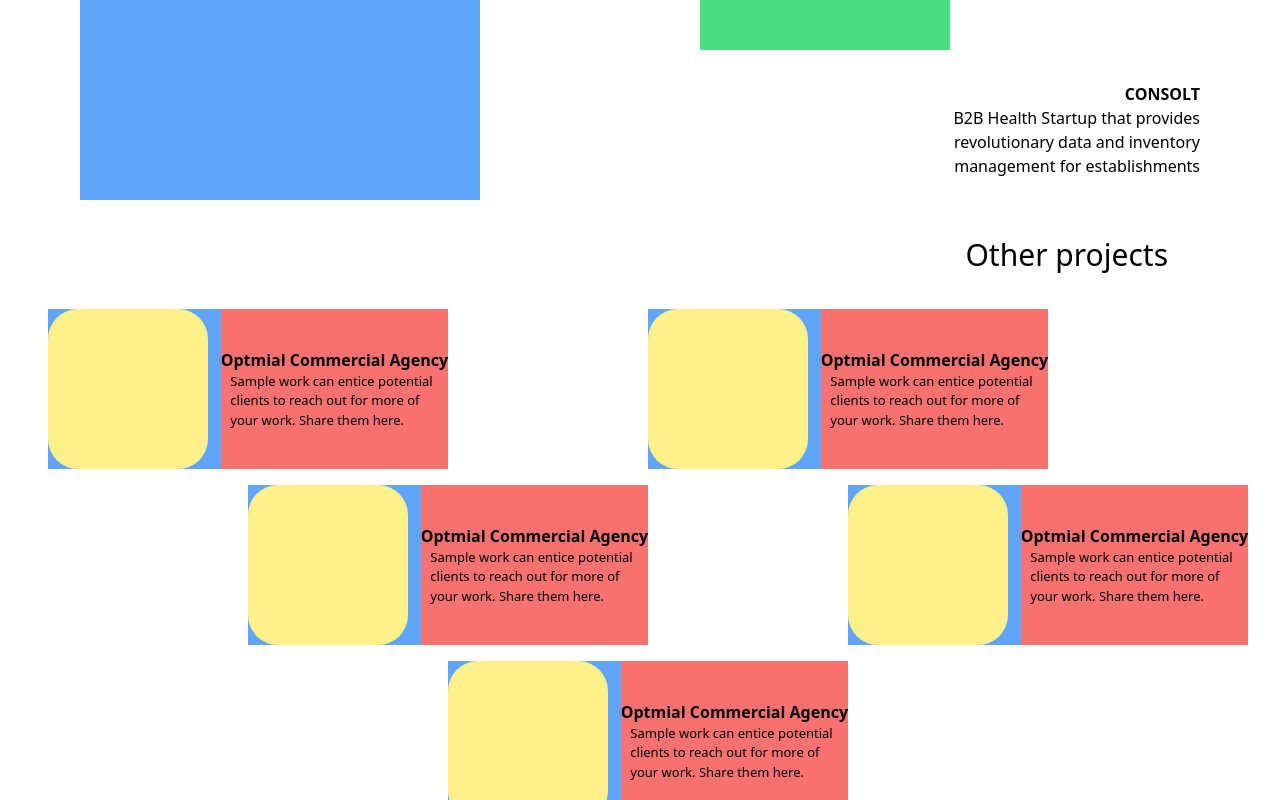
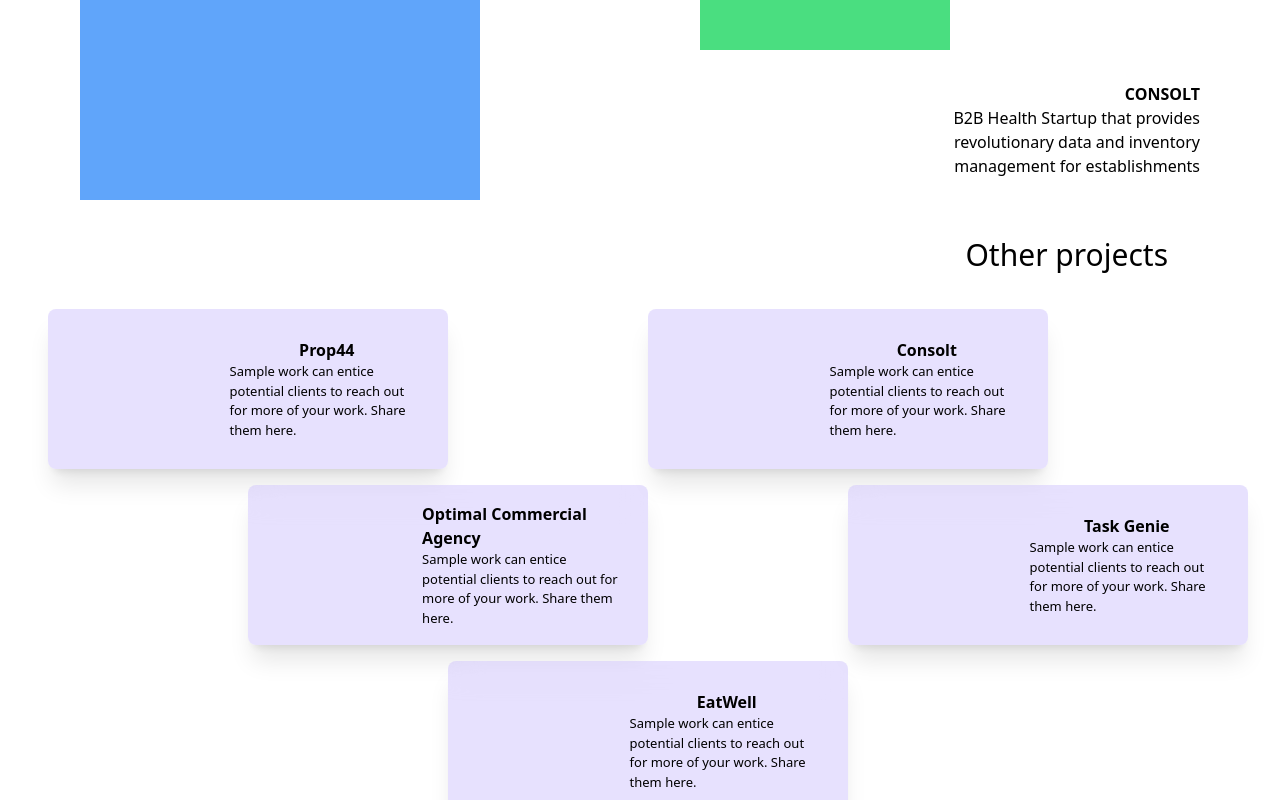
Before and after one commit to OdysseusOma/odysseusoma.github.io, a React (Vite) app: page / in a window 1280 px wide. Shown: the part 2000-2800 px from the top of the page. Built offline with nearby package versions, Linux system fonts and the light colour scheme.

Commit message:
Projects page update

```diff
--- a/src/sections/Coding.jsx
+++ b/src/sections/Coding.jsx
@@ -9,7 +9,7 @@ const Coding = () => {
       </span>
       <div className="mt-0 md:mt-[2rem] px-[2rem] flex md:justify-between">
         <div className="hidden md:block w-[200px] lg:w-[400px] h-[250px] lg:h-[450px] bg-blue-400 mx-auto md:mx-0">
-          Consolt HomePage
+          Escent Store
         </div>
         <div className="flex flex-col md:block mx-auto md:mx-0 scale-[0.7] lg:scale-[1]">
           <div className="flex h-fit  justify-center flex-col md:flex-row mx-auto md:mx-0">
@@ -37,70 +37,159 @@ const Coding = () => {
         </div>
         <div className="mt-[2rem] flex flex flex-wrap justify-center md:grid grid-cols-6 grid-rows-3 gap-[1rem]">
           {/* Project 1 */}
-          <div className="h-[10rem] w-[25rem] col-start-1 bg-blue-400 relative">
-            <div className="flex justify-between">
-              <div className="h-[10rem] w-[10rem] bg-yellow-200 rounded-[30px]"></div>
-              <div className="flex flex-col items-center justify-center bg-red-400">
-                <span className="font-bold">Optmial Commercial Agency</span>
+          <a
+            href="https://www.google.com"
+            target="_blank"
+            rel="noopener noreferrer"
+            className="no-underline col-start-1 transition ease-in-out delay-150 hover:scale-105"
+          >
+            <div className="h-[10rem] w-[25rem] relative overflow-hidden bg-opacity-40 bg-blur-lg backdrop-filter backdrop-blur-lg p-6 rounded-lg shadow-xl flex transition-transform transform bg-violet-300 hover:bg-violet-500">
+              <div className="flex justify-between space-x-2 items-center">
+                <div
+                  id="docu-image"
+                  className="h-[10rem] w-[10rem] rounded-[30px] overflow-hidden flex items-center"
+                >
+                  {/* The document PNG image */}
+                  {/* <img
+                    src={DocImage}
+                    alt="Document Image"
+                    className="object-cover w-[70%] rounded-[30px] transition-transform transform hover:scale-120"
+                  /> */}
+                </div>
+                <div className="flex flex-col items-center justify-center">
+                  <span className="font-bold">Prop44</span>
                   <span className="max-w-[13rem] text-[13px]">
-                  Sample work can entice potential clients to reach out for more
-                  of your work. Share them here.
+                    Sample work can entice potential clients to reach out for
+                    more of your work. Share them here.
                   </span>
                 </div>
               </div>
             </div>
+          </a>
+
           {/* Project 2 */}
-          <div className="h-[10rem] w-[25rem] row-start-1 col-start-4 bg-blue-400">
-            <div className="flex justify-between">
-              <div className="h-[10rem] w-[10rem] bg-yellow-200 rounded-[30px]"></div>
-              <div className="flex flex-col items-center justify-center bg-red-400">
-                <span className="font-bold">Optmial Commercial Agency</span>
+          <a
+            href="https://www.google.com"
+            target="_blank"
+            rel="noopener noreferrer"
+            className="no-underline row-start-1 col-start-4 transition ease-in-out delay-150 hover:scale-105"
+          >
+            <div className="h-[10rem] w-[25rem] relative overflow-hidden bg-opacity-40 bg-blur-lg backdrop-filter backdrop-blur-lg p-6 rounded-lg shadow-xl flex transition-transform transform bg-violet-300 hover:bg-violet-500">
+              <div className="flex justify-between space-x-2 items-center">
+                <div
+                  id="docu-image"
+                  className="h-[10rem] w-[10rem] rounded-[30px] overflow-hidden flex items-center"
+                >
+                  {/* The document PNG image */}
+                  {/* <img
+                    src={DocImage}
+                    alt="Document Image"
+                    className="object-cover w-[70%] rounded-[30px] transition-transform transform hover:scale-120"
+                  /> */}
+                </div>
+                <div className="flex flex-col items-center justify-center">
+                  <span className="font-bold">Consolt</span>
                   <span className="max-w-[13rem] text-[13px]">
-                  Sample work can entice potential clients to reach out for more
-                  of your work. Share them here.
+                    Sample work can entice potential clients to reach out for
+                    more of your work. Share them here.
                   </span>
                 </div>
               </div>
             </div>
+          </a>
+
           {/* Project 3 */}
-          <div className="h-[10rem] w-[25rem] row-start-2 col-start-2 row-start-2 bg-blue-400">
-            <div className="flex justify-between">
-              <div className="h-[10rem] w-[10rem] bg-yellow-200 rounded-[30px]"></div>
-              <div className="flex flex-col items-center justify-center bg-red-400">
-                <span className="font-bold">Optmial Commercial Agency</span>
+          <a
+            href="https://www.google.com"
+            target="_blank"
+            rel="noopener noreferrer"
+            className="no-underline row-start-2 col-start-2 transition ease-in-out delay-150 hover:scale-105"
+          >
+            <div className="h-[10rem] w-[25rem] relative overflow-hidden bg-opacity-40 bg-blur-lg backdrop-filter backdrop-blur-lg p-6 rounded-lg shadow-xl flex transition-transform transform bg-violet-300 hover:bg-violet-500">
+              <div className="flex justify-between space-x-2 items-center">
+                <div
+                  id="docu-image"
+                  className="h-[10rem] w-[10rem] rounded-[30px] overflow-hidden flex items-center"
+                >
+                  {/* The document PNG image */}
+                  {/* <img
+                    src={DocImage}
+                    alt="Document Image"
+                    className="object-cover w-[70%] rounded-[30px] transition-transform transform hover:scale-120"
+                  /> */}
+                </div>
+                <div className="flex flex-col items-center justify-center">
+                  <span className="font-bold">Optimal Commercial Agency</span>
                   <span className="max-w-[13rem] text-[13px]">
-                  Sample work can entice potential clients to reach out for more
-                  of your work. Share them here.
+                    Sample work can entice potential clients to reach out for
+                    more of your work. Share them here.
                   </span>
                 </div>
               </div>
             </div>
+          </a>
+
           {/* Project 4 */}
-          <div className="h-[10rem] w-[25rem] row-start-2 col-start-5 bg-blue-400">
-            <div className="flex justify-between">
-              <div className="h-[10rem] w-[10rem] bg-yellow-200 rounded-[30px]"></div>
-              <div className="flex flex-col items-center justify-center bg-red-400">
-                <span className="font-bold">Optmial Commercial Agency</span>
+          <a
+            href="https://www.google.com"
+            target="_blank"
+            rel="noopener noreferrer"
+            className="no-underline row-start-2 col-start-5 transition ease-in-out delay-150 hover:scale-105"
+          >
+            <div className="h-[10rem] w-[25rem] relative overflow-hidden bg-opacity-40 bg-blur-lg backdrop-filter backdrop-blur-lg p-6 rounded-lg shadow-xl flex transition-transform transform bg-violet-300 hover:bg-violet-500">
+              <div className="flex justify-between space-x-2 items-center">
+                <div
+                  id="docu-image"
+                  className="h-[10rem] w-[10rem] rounded-[30px] overflow-hidden flex items-center"
+                >
+                  {/* The document PNG image */}
+                  {/* <img
+                    src={DocImage}
+                    alt="Document Image"
+                    className="object-cover w-[70%] rounded-[30px] transition-transform transform hover:scale-120"
+                  /> */}
+                </div>
+                <div className="flex flex-col items-center justify-center">
+                  <span className="font-bold">Task Genie</span>
                   <span className="max-w-[13rem] text-[13px]">
-                  Sample work can entice potential clients to reach out for more
-                  of your work. Share them here.
+                    Sample work can entice potential clients to reach out for
+                    more of your work. Share them here.
                   </span>
                 </div>
               </div>
             </div>
+          </a>
+
           {/* Project 5 */}
-          <div className="h-[10rem] w-[25rem] row-start-3 col-start-3 bg-blue-400">
-            <div className="flex justify-between">
-              <div className="h-[10rem] w-[10rem] bg-yellow-200 rounded-[30px]"></div>
-              <div className="flex flex-col items-center justify-center bg-red-400">
-                <span className="font-bold">Optmial Commercial Agency</span>
+          <a
+            href="https://www.google.com"
+            target="_blank"
+            rel="noopener noreferrer"
+            className="no-underline row-start-3 col-start-3 transition ease-in-out delay-150 hover:scale-105"
+          >
+            <div className="h-[10rem] w-[25rem] relative overflow-hidden bg-opacity-40 bg-blur-lg backdrop-filter backdrop-blur-lg p-6 rounded-lg shadow-xl flex transition-transform transform bg-violet-300 hover:bg-violet-500">
+              <div className="flex justify-between space-x-2 items-center">
+                <div
+                  id="docu-image"
+                  className="h-[10rem] w-[10rem] rounded-[30px] overflow-hidden flex items-center"
+                >
+                  {/* The document PNG image */}
+                  {/* <img
+                    src={DocImage}
+                    alt="Document Image"
+                    className="object-cover w-[70%] rounded-[30px] transition-transform transform hover:scale-120"
+                  /> */}
+                </div>
+                <div className="flex flex-col items-center justify-center">
+                  <span className="font-bold">EatWell</span>
                   <span className="max-w-[13rem] text-[13px]">
-                  Sample work can entice potential clients to reach out for more
-                  of your work. Share them here.
+                    Sample work can entice potential clients to reach out for
+                    more of your work. Share them here.
                   </span>
                 </div>
               </div>
             </div>
+          </a>
         </div>
       </div>
     </div>
--- a/src/sections/Home.jsx
+++ b/src/sections/Home.jsx
@@ -24,7 +24,7 @@ const Home = () => {
       <div className="heroCta absolute flex flex-col  md:right-0 bottom-10 gap-y-5 scale-[0.80] md:scale-auto">
         <a
           href="#"
-          className="emailbtn bg-[#57e4ff] px-[5rem] py-[0.5rem] cursor-pointer hover:bg-[#1b1f24] hover:scale-[1.1] hover:text-white transition ease-in-out duration-500"
+          className="emailbtn bg-violet-800 px-[5rem] py-[0.5rem] cursor-pointer hover:bg-[#1b1f24] hover:scale-[1.1] text-white transition ease-in-out duration-500"
         >
           Email me
         </a>
--- a/src/sections/Pager.jsx
+++ b/src/sections/Pager.jsx
@@ -6,7 +6,7 @@ const Pager = () => {
       {/* Omirin Adebayo Half */}
       <div className="md:w-[50%] flex flex-col justify-center items-center bg-[#1b1f24] py-5 md:py-0">
         <div className="h-[200px] w-[200px] bg-[#edf0f2]">image</div>
-        <div className="text-[#57e4ff] text-center font-bold py-[2rem]">
+        <div className="text-violet-500 text-center font-bold py-[2rem]">
           <div className="text-[28px]">&lt;OMIRIN ADEBAYO&gt;</div>
           <div className="text-[18px]">React Developer & Writer</div>
         </div>
@@ -28,10 +28,10 @@ const Pager = () => {
           frontend development.
         </p>
         <div className="aboutDownloads flex gap-[60px] text-white text-[11px]">
-          <div className="bg-[#1b1f24] py-2 px-9 cursor-pointer hover:bg-blue-400 hover:scale-[1.2] hover:text-black transition ease-in-out duration-500">
+          <div className="bg-[#1b1f24] py-2 px-9 cursor-pointer hover:bg-violet-800 hover:scale-[1.2] transition ease-in-out duration-500">
             Resume
           </div>
-          <div className="bg-[#1b1f24] py-2 px-9 cursor-pointer hover:bg-blue-400 hover:scale-[1.2] hover:text-black transition ease-in-out duration-500">
+          <div className="bg-[#1b1f24] py-2 px-9 cursor-pointer hover:bg-violet-800 hover:scale-[1.2] transition ease-in-out duration-500">
             Portfolio
           </div>
         </div>
--- a/src/sections/Writing.jsx
+++ b/src/sections/Writing.jsx
@@ -1,4 +1,5 @@
 import React from "react";
+import DocImage from "../assets/pngegg.png";
 
 const Writing = () => {
   return (
@@ -32,7 +33,69 @@ const Writing = () => {
         </div>
         <div className="mt-[2rem] flex flex flex-wrap justify-center md:grid grid-cols-6 grid-rows-3 gap-[1rem]">
           {/* Project 1 */}
-          <div className="h-[10rem] w-[25rem] col-start-1 bg-blue-400 relative">
+          <a
+            href="https://www.google.com"
+            target="_blank"
+            rel="noopener noreferrer"
+            className="no-underline col-start-1 transition ease-in-out delay-150 hover:scale-105"
+          >
+            <div className="h-[10rem] w-[25rem] relative overflow-hidden bg-opacity-40 bg-blur-lg backdrop-filter backdrop-blur-lg p-6 rounded-lg shadow-xl flex transition-transform transform bg-violet-300 hover:bg-violet-500">
+              <div className="flex justify-between space-x-2 items-center">
+                <div
+                  id="docu-image"
+                  className="h-[10rem] w-[10rem] rounded-[30px] overflow-hidden flex items-center"
+                >
+                  {/* The document PNG image */}
+                  <img
+                    src={DocImage}
+                    alt="Document Image"
+                    className="object-cover w-[70%] rounded-[30px] transition-transform transform hover:scale-120"
+                  />
+                </div>
+                <div className="flex flex-col items-center justify-center">
+                  <span className="font-bold">Optimal Commercial Agency</span>
+                  <span className="max-w-[13rem] text-[13px]">
+                    Sample work can entice potential clients to reach out for
+                    more of your work. Share them here.
+                  </span>
+                </div>
+              </div>
+            </div>
+          </a>
+
+          {/* Project 2 */}
+          <a
+            href="https://www.google.com"
+            target="_blank"
+            rel="noopener noreferrer"
+            className="no-underline row-start-1 col-start-4 transition ease-in-out delay-150 hover:scale-105"
+          >
+            <div className="h-[10rem] w-[25rem] relative overflow-hidden bg-opacity-40 bg-blur-lg backdrop-filter backdrop-blur-lg p-6 rounded-lg shadow-xl flex transition-transform transform bg-violet-300 hover:bg-violet-500 hover:scale-120">
+              <div className="flex justify-between space-x-2 items-center">
+                <div
+                  id="docu-image"
+                  className="h-[10rem] w-[10rem] rounded-[30px] overflow-hidden flex items-center"
+                >
+                  {/* The document PNG image */}
+                  <img
+                    src={DocImage}
+                    alt="Document Image"
+                    className="object-cover w-[70%] rounded-[30px] transition-transform transform hover:scale-120"
+                  />
+                </div>
+                <div className="flex flex-col items-center justify-center">
+                  <span className="font-bold">Optimal Commercial Agency</span>
+                  <span className="max-w-[13rem] text-[13px]">
+                    Sample work can entice potential clients to reach out for
+                    more of your work. Share them here.
+                  </span>
+                </div>
+              </div>
+            </div>
+          </a>
+
+          {/* Project 3 */}
+          {/* <div className="h-[10rem] w-[25rem] row-start-2 col-start-2 row-start-2 bg-blue-400">
             <div className="flex justify-between">
               <div className="h-[10rem] w-[10rem] bg-yellow-200 rounded-[30px]"></div>
               <div className="flex flex-col items-center justify-center bg-red-400">
@@ -43,59 +106,98 @@ const Writing = () => {
                 </span>
               </div>
             </div>
+          </div> */}
+          <a
+            href="https://www.google.com"
+            target="_blank"
+            rel="noopener noreferrer"
+            className="no-underline row-start-2 col-start-2 transition ease-in-out delay-150 hover:scale-105"
+          >
+            <div className="h-[10rem] w-[25rem] relative overflow-hidden bg-opacity-40 bg-blur-lg backdrop-filter backdrop-blur-lg p-6 rounded-lg shadow-xl flex transition-transform transform bg-violet-300 hover:bg-violet-500 hover:scale-120">
+              <div className="flex justify-between space-x-2 items-center">
+                <div
+                  id="docu-image"
+                  className="h-[10rem] w-[10rem] rounded-[30px] overflow-hidden flex items-center"
+                >
+                  {/* The document PNG image */}
+                  <img
+                    src={DocImage}
+                    alt="Document Image"
+                    className="object-cover w-[70%] rounded-[30px] transition-transform transform hover:scale-120"
+                  />
                 </div>
-          {/* Project 2 */}
-          <div className="h-[10rem] w-[25rem] row-start-1 col-start-4 bg-blue-400">
-            <div className="flex justify-between">
-              <div className="h-[10rem] w-[10rem] bg-yellow-200 rounded-[30px]"></div>
-              <div className="flex flex-col items-center justify-center bg-red-400">
-                <span className="font-bold">Optmial Commercial Agency</span>
+                <div className="flex flex-col items-center justify-center">
+                  <span className="font-bold">Optimal Commercial Agency</span>
                   <span className="max-w-[13rem] text-[13px]">
-                  Sample work can entice potential clients to reach out for more
-                  of your work. Share them here.
+                    Sample work can entice potential clients to reach out for
+                    more of your work. Share them here.
                   </span>
                 </div>
               </div>
             </div>
-          {/* Project 3 */}
-          <div className="h-[10rem] w-[25rem] row-start-2 col-start-2 row-start-2 bg-blue-400">
-            <div className="flex justify-between">
-              <div className="h-[10rem] w-[10rem] bg-yellow-200 rounded-[30px]"></div>
-              <div className="flex flex-col items-center justify-center bg-red-400">
-                <span className="font-bold">Optmial Commercial Agency</span>
+          </a>
+
+          {/* Project 4 */}
+          <a
+            href="https://www.google.com"
+            target="_blank"
+            rel="noopener noreferrer"
+            className="no-underline row-start-2 col-start-5 transition ease-in-out delay-150 hover:scale-105"
+          >
+            <div className="h-[10rem] w-[25rem] relative overflow-hidden bg-opacity-40 bg-blur-lg backdrop-filter backdrop-blur-lg p-6 rounded-lg shadow-xl flex transition-transform transform bg-violet-300 hover:bg-violet-500 hover:scale-120">
+              <div className="flex justify-between space-x-2 items-center">
+                <div
+                  id="docu-image"
+                  className="h-[10rem] w-[10rem] rounded-[30px] overflow-hidden flex items-center"
+                >
+                  {/* The document PNG image */}
+                  <img
+                    src={DocImage}
+                    alt="Document Image"
+                    className="object-cover w-[70%] rounded-[30px] transition-transform transform hover:scale-120"
+                  />
+                </div>
+                <div className="flex flex-col items-center justify-center">
+                  <span className="font-bold">Optimal Commercial Agency</span>
                   <span className="max-w-[13rem] text-[13px]">
-                  Sample work can entice potential clients to reach out for more
-                  of your work. Share them here.
+                    Sample work can entice potential clients to reach out for
+                    more of your work. Share them here.
                   </span>
                 </div>
               </div>
             </div>
-          {/* Project 4 */}
-          <div className="h-[10rem] w-[25rem] row-start-2 col-start-5 bg-blue-400">
-            <div className="flex justify-between">
-              <div className="h-[10rem] w-[10rem] bg-yellow-200 rounded-[30px]"></div>
-              <div className="flex flex-col items-center justify-center bg-red-400">
-                <span className="font-bold">Optmial Commercial Agency</span>
+          </a>
+
+          {/* Project 5 */}
+          <a
+            href="https://www.google.com"
+            target="_blank"
+            rel="noopener noreferrer"
+            className="no-underline row-start-3 col-start-3 transition ease-in-out delay-150 hover:scale-105"
+          >
+            <div className="h-[10rem] w-[25rem] relative overflow-hidden bg-opacity-40 bg-blur-lg backdrop-filter backdrop-blur-lg p-6 rounded-lg shadow-xl flex transition-transform transform bg-violet-300 hover:bg-violet-500 hover:scale-120">
+              <div className="flex justify-between space-x-2 items-center">
+                <div
+                  id="docu-image"
+                  className="h-[10rem] w-[10rem] rounded-[30px] overflow-hidden flex items-center"
+                >
+                  {/* The document PNG image */}
+                  <img
+                    src={DocImage}
+                    alt="Document Image"
+                    className="object-cover w-[70%] rounded-[30px] transition-transform transform hover:scale-120"
+                  />
+                </div>
+                <div className="flex flex-col items-center justify-center">
+                  <span className="font-bold">Optimal Commercial Agency</span>
                   <span className="max-w-[13rem] text-[13px]">
-                  Sample work can entice potential clients to reach out for more
-                  of your work. Share them here.
+                    Sample work can entice potential clients to reach out for
+                    more of your work. Share them here.
                   </span>
                 </div>
               </div>
             </div>
-          {/* Project 5 */}
-          <div className="h-[10rem] w-[25rem] row-start-3 col-start-3 bg-blue-400">
-            <div className="flex justify-between">
-              <div className="h-[10rem] w-[10rem] bg-yellow-200 rounded-[30px]"></div>
-              <div className="flex flex-col items-center justify-center bg-red-400">
-                <span className="font-bold">Optmial Commercial Agency</span>
-                <span className="max-w-[13rem] text-[13px]">
-                  Sample work can entice potential clients to reach out for more
-                  of your work. Share them here.
-                </span>
-              </div>
-            </div>
-          </div>
+          </a>
         </div>
       </div>
     </div>
```
Also changed, not shown: src/sections/Projects.jsx (+4 -4 lines), src/sections/Skills.jsx (+4 -4 lines), src/assets/pngegg.png (added), 1 other file (tests, documents, lock files or other folders). Lines whose indentation alone changed are shown as unchanged.
